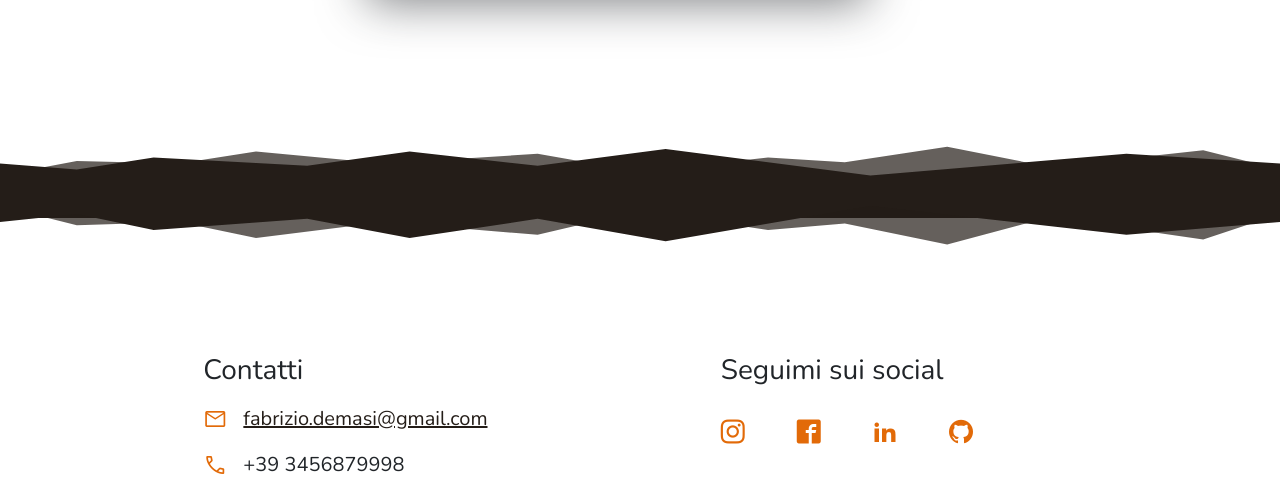
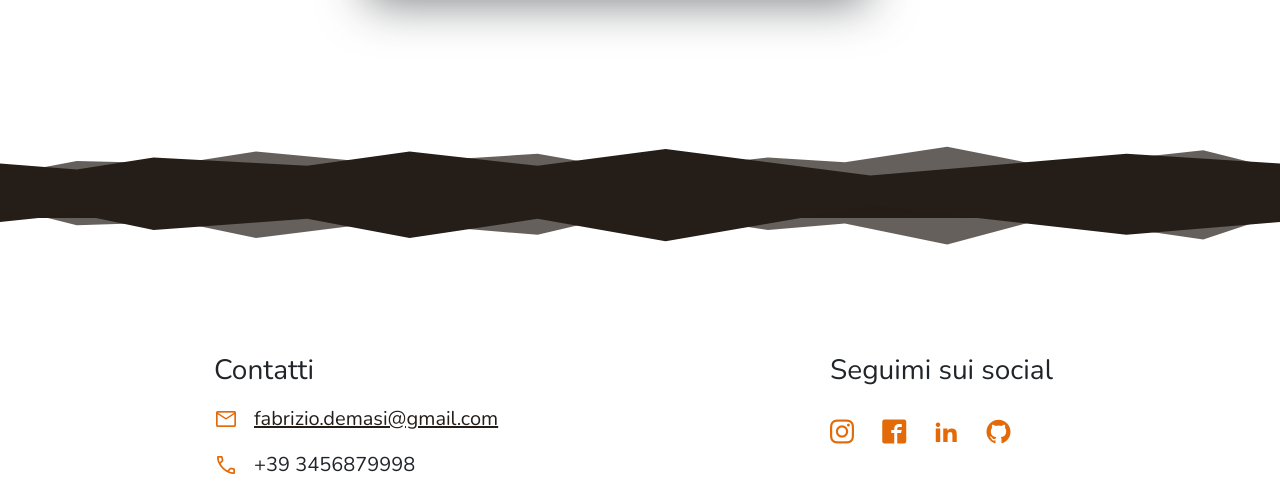
Before and after one commit to FabryPostRock/fabrypostrock.github.io, a plain HTML site: page index.html in a window 1280 px wide. Shown: the part 5336-5840 px from the top of the page. Drawn offline with nearby package versions, Linux system fonts and the light colour scheme; files whose address does not match are found by name.

Commit message:
footer main cols positioning

```diff
--- a/assets/css/scss/main.scss
+++ b/assets/css/scss/main.scss
@@ -177,7 +177,7 @@ strong {
     }
 }
 
-/* Tablet Styles */
+// sm-md
 @media only screen and (min-width: 579px) and (max-width: 992px) {
     .mt-md-lg-9 {
         margin-top: ($spacer * 15);
@@ -188,6 +188,21 @@ strong {
     }
 }
 
+// lg-xxl
+@media only screen and (min-width: 993px) and (max-width: 2048px) {
+    .ms-lg-xl-9 {
+        margin-left: ($spacer * 15) !important;
+    }
+    .ms-lg-xl-8 {
+        margin-left: ($spacer * 12) !important;
+    }
+    .ms-lg-xl-7 {
+        margin-left: ($spacer * 9) !important;
+    }
+
+}
+
+// sm-xxl
 @media only screen and (min-width: 579px) and (max-width: 2048px) {
     .w-25-lg {
         width: 25% !important;
--- a/index.html
+++ b/index.html
@@ -226,25 +226,25 @@
         <div  class="bg-black-0x241d18 space-divider-rect"></div>
         <div  class="poly-top-dark min-vw-100 mt-5 mb-5 h-0"></div>
         <div  class="container-fluid py-2 h-0"></div>
-        <footer>
+        <footer class="container-fluid px-0 mt-auto">
             <div class="container">
-                <div class="row justify-content-evenly mt-5">
-                    <div class="col-12 col-sm-6 col-md-5 col-lg-4 mx-lg-3">
+                <div class="row justify-content-between mt-5">
+                    <div class="col-11 col-sm-6 col-md-7 col-lg-5 p-0 ms-4 m-sm-0 ms-lg-xl-7">
                         <div class="row my-4">
                             <div class="col-12">
                                 <h3> Contatti</h3>
                             </div>
-                            <div class="col-12 my-2 d-flex flex-column justify-content-center align-items-start flex-md-row justify-content-md-start align-items-md-center">
+                            <div class="col-12 my-2 d-flex align-items-start flex-md-row justify-content-md-start align-items-md-center">
                                 <span class="material-symbols-outlined d-inline me-2">mail</span><a class="fs-5 d-inline mx-2 black-0x241d18"> fabrizio.demasi@gmail.com</a>
                             </div>
-                            <div class="col-12 mt-2 d-flex flex-column justify-content-center align-items-start flex-md-row justify-content-md-start align-items-md-center">
+                            <div class="col-12 mt-2 d-flex align-items-start flex-md-row justify-content-md-start align-items-md-center">
                                 <!--mb-0 va inserito per centrare il testo verticalmente-->
                                 <span class="material-symbols-outlined d-inline me-2">call</span><p class="fs-5 d-inline mb-0 mx-2"> +39 3456879998</p>
                             </div>
                         </div>
                     </div>
                     <!---->
-                    <div class="col-12 col-sm-6 col-md-5 col-xl-4 mx-lg-3">
+                    <div class="col-11 col-sm-5 col-md-4 col-lg-4 p-0 ms-4 m-sm-0">
                         <div class="row my-4">
                             <div class="col-12">
                                 <h3> Seguimi sui social</h3>
@@ -252,9 +252,9 @@
                             <div class="col-12">
                                 <div class="row justify-content-sm-around">
                                     <ul class="my-4">
-                                        <li class="d-inline"><a class="text-decoration-none" href="https://www.instagram.com/fabridemasi/" target="_blank"> <span class="icon-instagram me-3 me-md-5 secondary-color"></span></a></li>
-                                        <li class="d-inline"><a class="text-decoration-none" href="https://www.facebook.com/Fabriziohhh?locale=it_IT" target="_blank"> <span class="icon-facebook2 me-3 me-md-5 secondary-color"></span></a></li>
-                                        <li class="d-inline"><a class="text-decoration-none" href="https://www.linkedin.com/in/fabrizio-de-masi-55016088/" target="_blank"> <span class="icon-linkedin2 me-3 me-md-5 secondary-color"></span></a></li>
+                                        <li class="d-inline"><a class="text-decoration-none" href="https://www.instagram.com/fabridemasi/" target="_blank"> <span class="icon-instagram me-2 me-md-4 secondary-color"></span></a></li>
+                                        <li class="d-inline"><a class="text-decoration-none" href="https://www.facebook.com/Fabriziohhh?locale=it_IT" target="_blank"> <span class="icon-facebook2 me-2 me-md-4 secondary-color"></span></a></li>
+                                        <li class="d-inline"><a class="text-decoration-none" href="https://www.linkedin.com/in/fabrizio-de-masi-55016088/" target="_blank"> <span class="icon-linkedin2 me-2 me-md-4 secondary-color"></span></a></li>
                                         <li class="d-inline"><a class="text-decoration-none" href="https://github.com/FabryPostRock" target="_blank"> <span class="icon-github me-1 me-md-1 secondary-color"></span></a></li>
                                     </ul>
                                 </div>
```
Also changed, not shown: contacts.html (+9 -9 lines), cv.html (+9 -9 lines), assets/css/scss/main.css, 1 other file.
